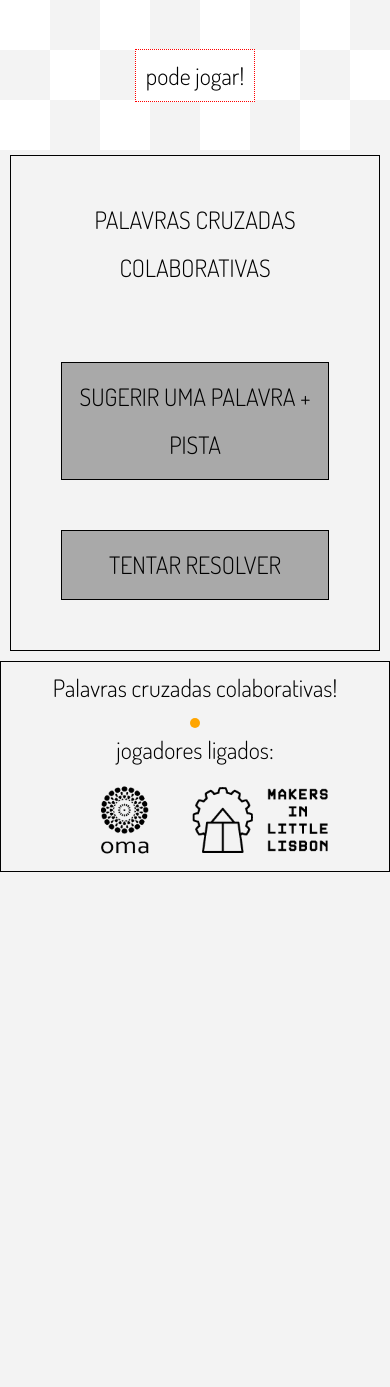
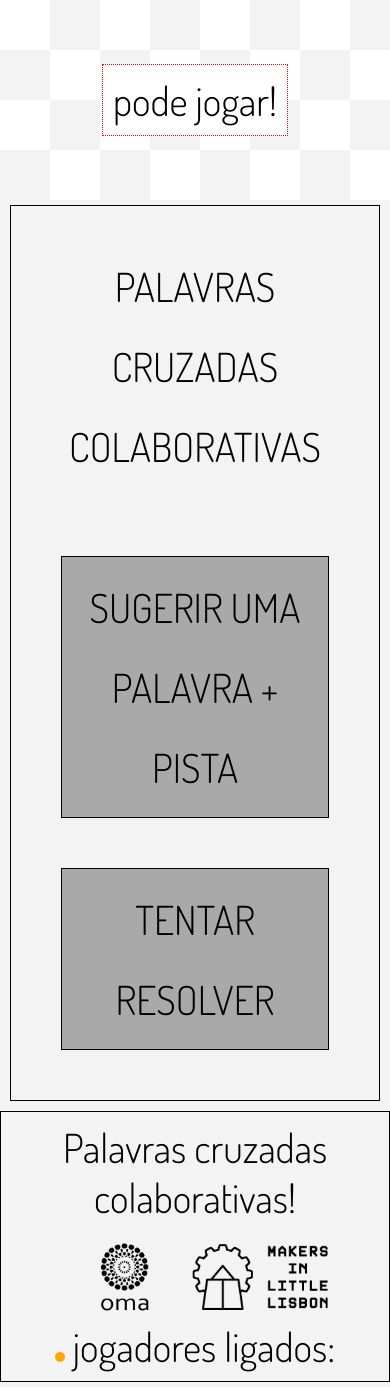
Before and after one commit to tiago-rorke/palavras-cruzadas-server, a website: page index.html in a window 390 px wide. Before the commit the page ends 877 px from the top, so only its background shows below. Drawn offline with nearby package versions, Linux system fonts and the light colour scheme; no server answers.

Commit message:
regresso do css perdido

```diff
--- a/css/style.css
+++ b/css/style.css
@@ -23,7 +23,7 @@ input,
 textarea,
 button {
   font-family: "dosis";
-  font-size: 150%;
+  font-size: 1.5em;
 }
 
 #form_nova_palavra {
@@ -40,9 +40,9 @@ div {
 #conteudo {
   display: flex;
   flex-wrap: wrap;
-  padding-top: 150px;
+  padding-top: 200px;
   /* flex-direction: column; */
-  height: calc(100% - 150px);
+  height: calc(100% - 200px);
 }
 
 .tabs {
@@ -133,7 +133,7 @@ form {
 }
 
 form button {
-  font-size: 24px;
+  font-size: 32px;
   padding: 10px;
   margin-top: 10px;
   text-transform: uppercase;
@@ -168,7 +168,11 @@ form button:hover {
 .explica img {
   max-height: 70px;
   margin-top: 20px;
-}}
+}
+
+.players_container {
+  display: inline-block;
+}
 
 #player_number {
   color: red;
@@ -210,7 +214,7 @@ form button:hover {
   width: 100%;
   background-color: #fff;
   text-align: center;
-  height: 100px;
+  height: 200px;
   align-items: center;
   display: flex;
   justify-content: center;
@@ -257,12 +261,12 @@ form button:hover {
 .pergunta {
   margin: 5px;
   /* font-family: monospace; */
-  font-size: 24px;
+  /* font-size: 24px; */
 }
 
 #div_resolve input,
 #div_resolve button {
-  font-size: 24px;
+  font-size: 32px;
   margin: 10px;
   padding: 5px;
   text-transform: uppercase;
@@ -281,12 +285,16 @@ p {
   margin: 0;
 }
 @media screen and (max-width: 1200px) {
-  body {
-    /* font-size: 150%; */
+  body,
+  input,
+  textarea,
+  button {
+    font-family: "dosis";
+    font-size: 2.5em;
   }
 
   #mensagens {
-    height: 150px;
+    /* height: 150px; */
   }
 
   #conteudo {
@@ -308,10 +316,10 @@ p {
   }
 
   form textarea {
-    font-size: 24px;
+    font-size: 32px;
   }
 
   #form_nova_palavra {
-    font-size: 30px;
+    font-size: 40px;
   }
 }
--- a/index.html
+++ b/index.html
@@ -10,6 +10,9 @@
   </head>
 
   <body>
+    <div class="contem_tudo">
+      <div id="mensagens"></div>
+
       <div id="conteudo">
         <div id="counter"></div>
         <div class="tabs" id="tab_1">
@@ -83,9 +86,6 @@
           <div class="interior_tabs">
             <div class="explica">
               <p>Palavras cruzadas colaborativas!</p>
-            <div id="connection"><span class="off"></span></div>
-            <p>jogadores ligados: <span id="player_number"></span></p>
-            <a class="escondido" id="reset" style="display: none">xxx</a>
               <p>
                 <a href="https://www.oma-oma.com/"
                   ><img src="./css/logo_oma.png" alt="OMA" /></a
@@ -93,10 +93,15 @@
                   ><img src="./css/logo_mill.png" alt="Makers in Little Lisbon"
                 /></a>
               </p>
+              <div id="connection"><span class="off"></span></div>
+              <p class="players_container">
+                jogadores ligados: <span id="player_number"></span>
+              </p>
+              <a class="escondido" id="reset" style="display: none">xxx</a>
             </div>
           </div>
         </div>
-      <div id="mensagens"></div>
+      </div>
     </div>
     <script src="./js/js.js"></script>
   </body>
```
Lines whose indentation alone changed are shown as unchanged.
